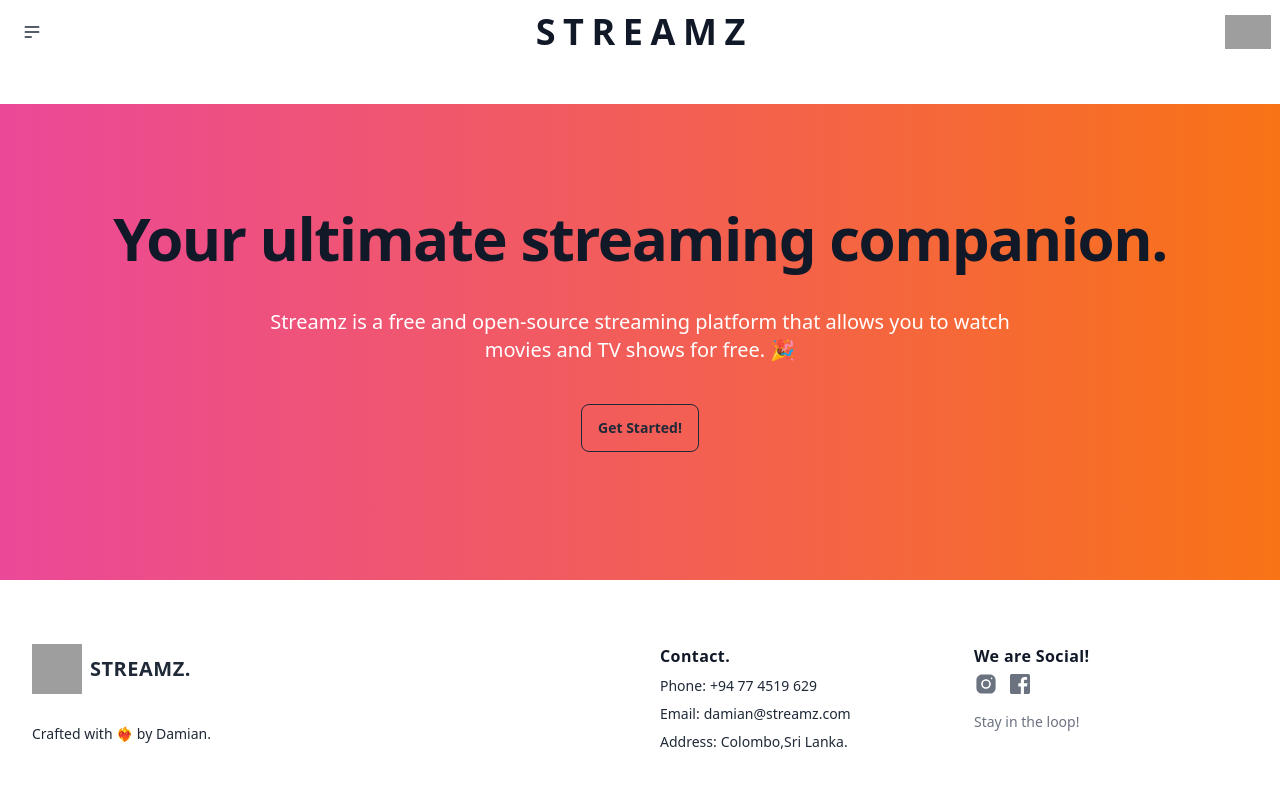
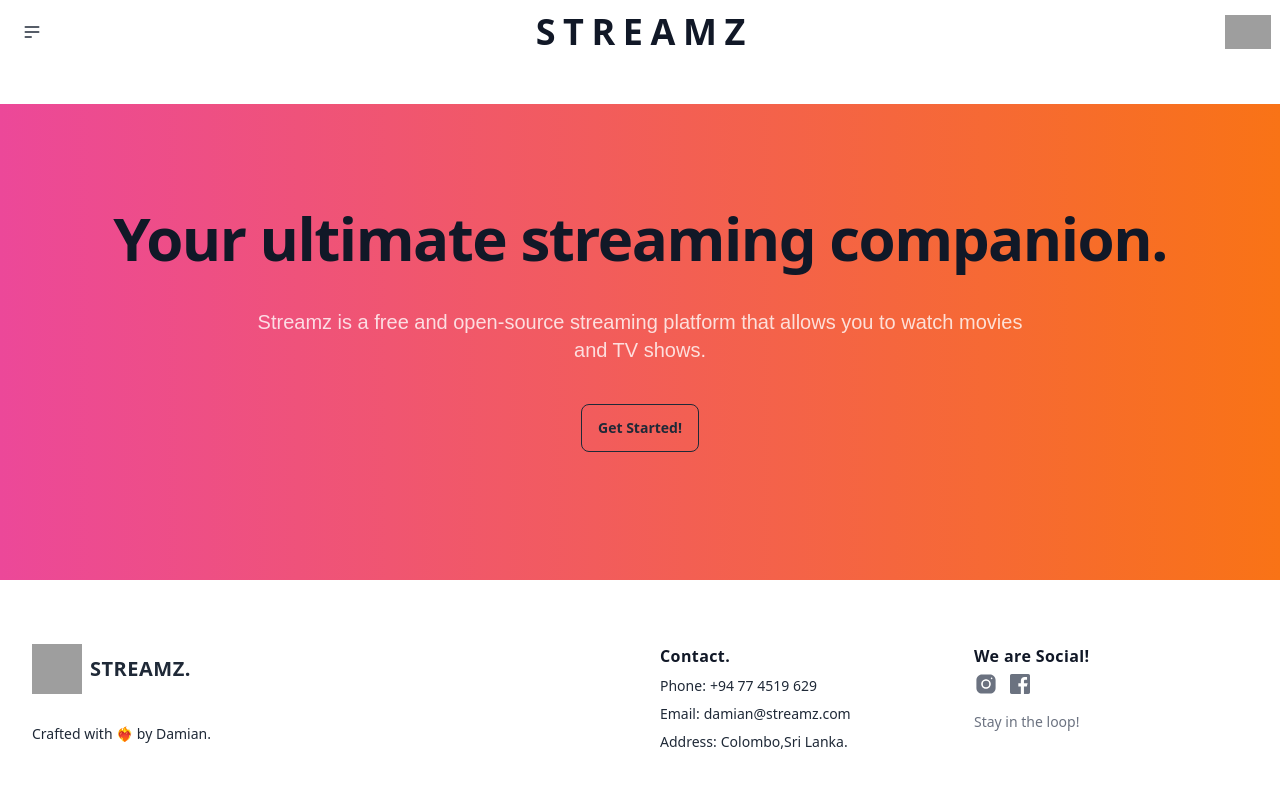
Before and after one commit to DamianRavinduPeiris/streamz-web, a React (Vite) app: page / in a window 1280 px wide. Shown: the top 788 px of the page. Built offline with nearby package versions, Linux system fonts and the light colour scheme; grey boxes are pictures that could not be loaded; a web font is replaced by a local one.

Commit message:
Added animations to the Explore page using React awesomer reveal.

```diff
--- a/package.json
+++ b/package.json
@@ -20,6 +20,7 @@
     "framer-motion": "^10.16.16",
     "kutty": "^0.6.0",
     "react": "^18.2.0",
+    "react-awesome-reveal": "^4.2.7",
     "react-dom": "^18.2.0",
     "react-router-dom": "^6.21.0",
     "styled-components": "^6.1.1"
--- a/src/components/Header.tsx
+++ b/src/components/Header.tsx
@@ -9,20 +9,29 @@ export default function Header() {
     >
       <section className="bg-gradient-to-r from-pink-500 to-orange-500 dark:from-pink-700 dark:to-orange-700 ">
         <div className="py-8 px-4 mx-auto max-w-screen-xl text-center lg:py-16 lg:px-12">
-          <motion.div className="mt-10 text-4xl font-extrabold tracking-tight leading-none text-gray-900 md:text-5xl lg:text-6xl dark:text-white" initial={{ scale: 0 }}
-      animate={{ x: 0, y: 0, scale: 1, rotate: 0 }}
-      transition={{ delay: 0.2 }}>
+          <motion.div
+            className="mt-10 text-4xl font-extrabold tracking-tight leading-none text-gray-900 md:text-5xl lg:text-6xl dark:text-white"
+            initial={{ scale: 0 }}
+            animate={{ x: 0, y: 0, scale: 1, rotate: 0 }}
+            transition={{ delay: 0.2 }}
+          >
             Your ultimate streaming companion.
           </motion.div>
-          <motion.div className="mt-10 font-thin text-lg text-white lg:text-xl sm:px-16 xl:px-48 " initial={{ scale: 0 }}
-      animate={{ x: 0, y: 0, scale: 1, rotate: 0 }}
-      transition={{ delay: 0.3 }}>
+          <motion.div
+            className="mt-10 font-tilt text-lg text-white text-opacity-80 lg:text-xl sm:px-16 xl:px-48 "
+            initial={{ scale: 0 }}
+            animate={{ x: 0, y: 0, scale: 1, rotate: 0 }}
+            transition={{ delay: 0.3 }}
+          >
             Streamz is a free and open-source streaming platform that allows you
-            to watch movies and TV shows for free. 🎉
+            to watch movies and TV shows.
           </motion.div>
-          <div className="mt-10 flex flex-col mb-8 lg:mb-16 space-y-4 sm:flex-row sm:justify-center sm:space-y-0 sm:space-x-4">
+          <motion.div className="mt-10 flex flex-col mb-8 lg:mb-16 space-y-4 sm:flex-row sm:justify-center sm:space-y-0 sm:space-x-4" initial={{ scale: 0 }}
+            animate={{ x: 0, y: 0, scale: 1, rotate: 0 }}
+            transition={{ delay: 0.4 }}
+          >
             <button className="btn btn-outline">Get Started!</button>
-          </div>
+          </motion.div>
         </div>
       </section>
     </motion.div>
--- a/src/pages/Explore.tsx
+++ b/src/pages/Explore.tsx
@@ -1,10 +1,11 @@
-import React, { useEffect,useState } from "react";
+import React, { useEffect, useState } from "react";
 import useTMDB from "../CustomHooks/useTMDB";
 import { Skeleton } from "@mui/material";
 import LinearProgress from "@mui/material/LinearProgress";
 import Pagination from "@mui/material/Pagination";
 import Stack from "@mui/material/Stack";
-
+import { motion } from "framer-motion";
+import { JackInTheBox } from "react-awesome-reveal";
 
 export default function Explore() {
   interface movieType {
@@ -14,17 +15,12 @@ export default function Explore() {
     overview: string;
     release_date: string;
   }
-  const[pageNumber,setPageNumeber] = useState(0)
-  const[md,setMD]=useState<movieType[]>([])
-
-
+  const [pageNumber, setPageNumeber] = useState(0);
+  const [md, setMD] = useState<movieType[]>([]);
 
   let movieData: movieType[] = useTMDB(
     "https://api.themoviedb.org/3/movie/popular?language=en-US&page=1"
   );
-
-
-
 
   console.log("movieData", movieData);
   return (
@@ -35,13 +31,18 @@ export default function Explore() {
         {movieData.length > 0
           ? movieData.map((movie, elementNumber) => {
               return (
-                <img
+                <JackInTheBox>
+                  <motion.img
                     src={`https://image.tmdb.org/t/p/w500/${movie.poster_path}`}
                     alt={movie.title}
                     className="m-10 rounded-lg"
                     style={{ width: "200px", height: "300px" }}
                     key={elementNumber}
+                    initial={{ scale: 0 }}
+                    animate={{ x: 0, y: 0, scale: 1, rotate: 0 }}
+                    transition={{ delay: 0.1 }}
                   />
+                </JackInTheBox>
               );
             })
           : Array.from({ length: 20 }).map((_, index) => (
@@ -56,16 +57,11 @@ export default function Explore() {
             ))}
       </div>
       <div className="flex flex-center justify-center align-center">
-      <Stack
-        spacing={2}
-
-      >
+        <Stack spacing={2}>
           <Pagination
             count={10}
             onChange={(event, page) => {
-            setPageNumeber(page)
-
-
+              setPageNumeber(page);
             }}
           />
         </Stack>
```
Also changed, not shown: src/components/NavBar.tsx (+16 -19 lines), 1 other file (tests, documents, lock files or other folders). Lines whose indentation alone changed are shown as unchanged.
